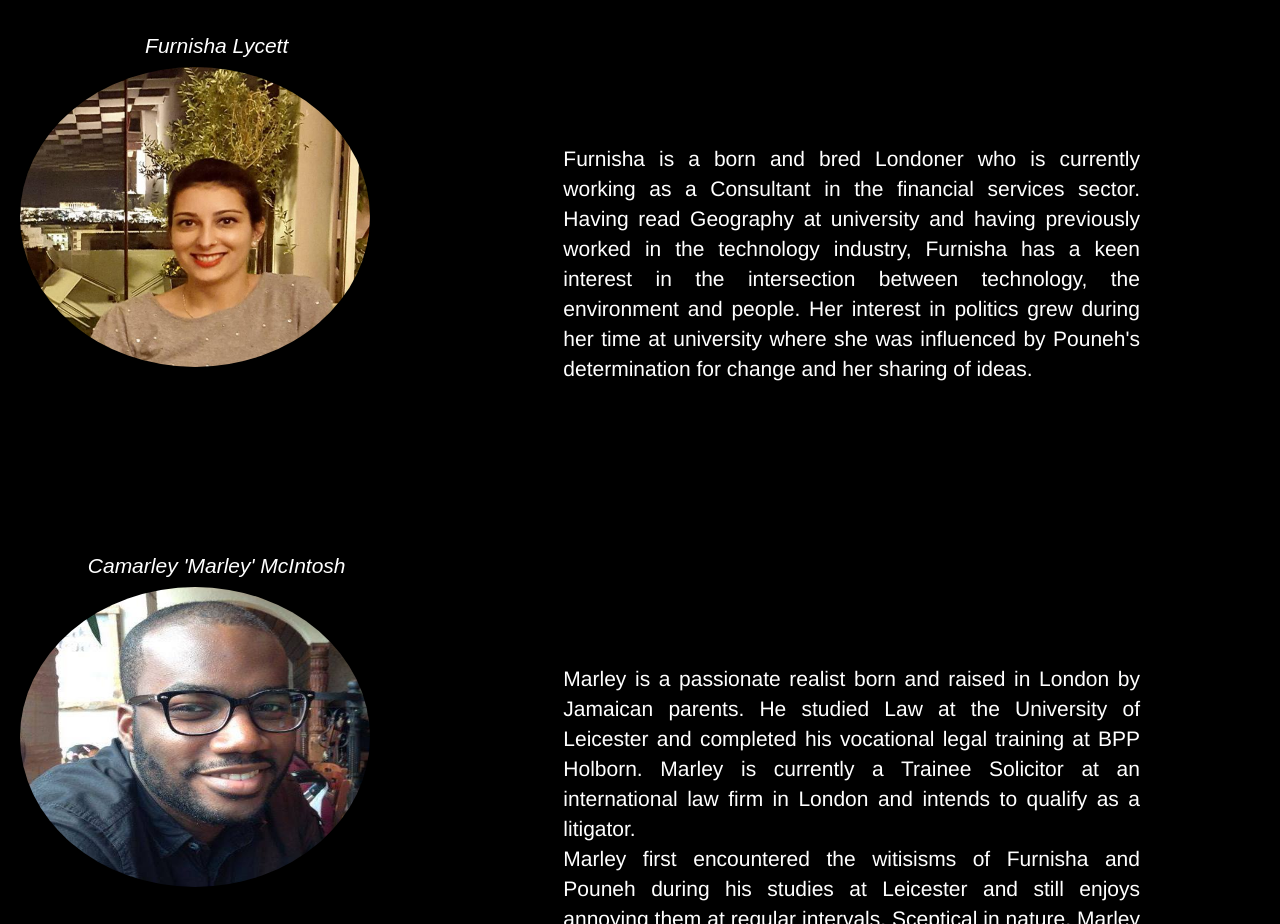
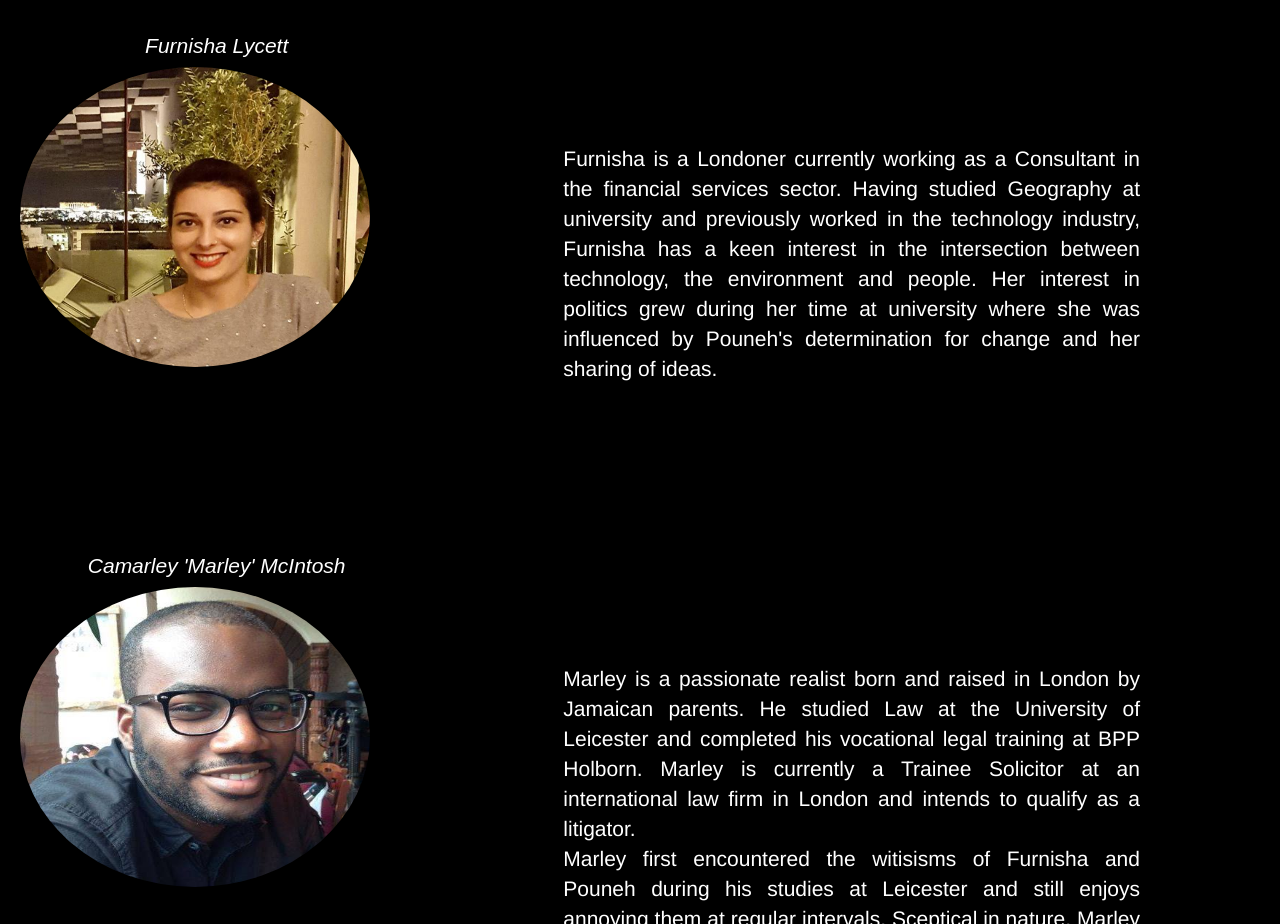
Before and after one commit to Furnisha/Furnisha.github.io, a plain HTML site: page about-mlp.html in a window 1280 px wide. Shown: the part 940-1864 px from the top of the page. Drawn offline with nearby package versions, Linux system fonts and the light colour scheme.

Commit message:
Updated Furnisha's description

```diff
--- a/about-mlp.html
+++ b/about-mlp.html
@@ -83,7 +83,7 @@
   <img src="Furni.jpg" alt="Furnisha Lycett" style="width:350px;height:300px;" class="img-circle">
 </div>
 <div class="col-sm-8">
-  <p class= About>Furnisha is a born and bred Londoner who is currently working as a Consultant in the financial services sector. Having read Geography at university and having previously worked in the technology industry, Furnisha has a keen interest in the intersection between technology, the environment and people. Her interest in politics grew during her time at university where she was influenced by Pouneh's determination for change and her sharing of ideas.</p>
+  <p class= About>Furnisha is a Londoner currently working as a Consultant in the financial services sector. Having studied Geography at university and previously worked in the technology industry, Furnisha has a keen interest in the intersection between technology, the environment and people. Her interest in politics grew during her time at university where she was influenced by Pouneh's determination for change and her sharing of ideas.</p>
 </div>
 </div>
 
```
